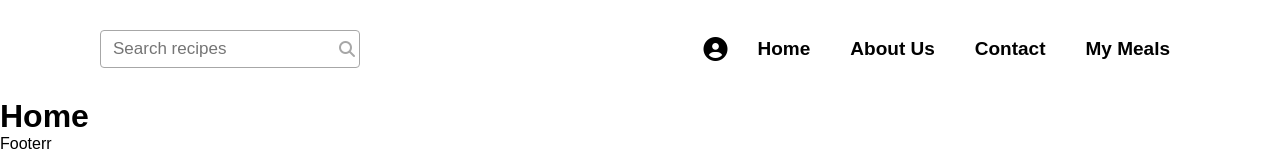
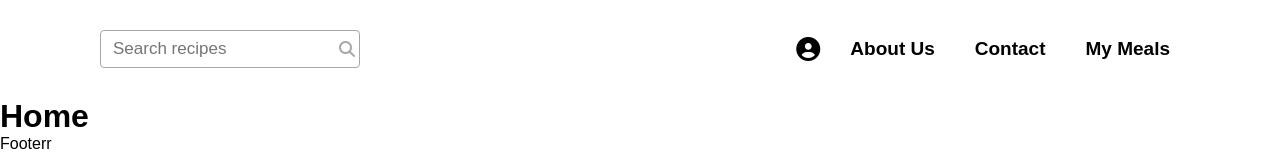
Before and after one commit to dusan233/food-recipes-zadatak, a React (Create React App) app: page / in a window 1280 px wide. Shown: the top 160 px of the page. Built offline with nearby package versions, Linux system fonts and the light colour scheme.

Commit message:
hiding home link if user is on home page

```diff
--- a/src/components/Header.js
+++ b/src/components/Header.js
@@ -1,9 +1,10 @@
 import React from 'react';
 import { useState } from 'react';
-import { Link, withRouter } from 'react-router-dom';
+import { Link, withRouter, useLocation } from 'react-router-dom';
 
 const Header = () => {
     const [showLogin, setShowLogin] = useState(false);
+    const location = useLocation();
 
     return (
         <div className="header">
@@ -35,15 +36,15 @@ const Header = () => {
                             </button>
                         </div>
                     </li>
-                    <li className="menu__item">
+                    {location.pathname === "/" ? null : <li className="menu__item">
                         <Link to="/">
                             Home
                         </Link>
-                    </li>
+                    </li>}
                     <li className="menu__item">
-                        <a href="">
+                        <Link to="/category">
                         About Us
-                        </a>
+                        </Link>
                     </li>
                     <li className="menu__item">
                         <a href="
```
